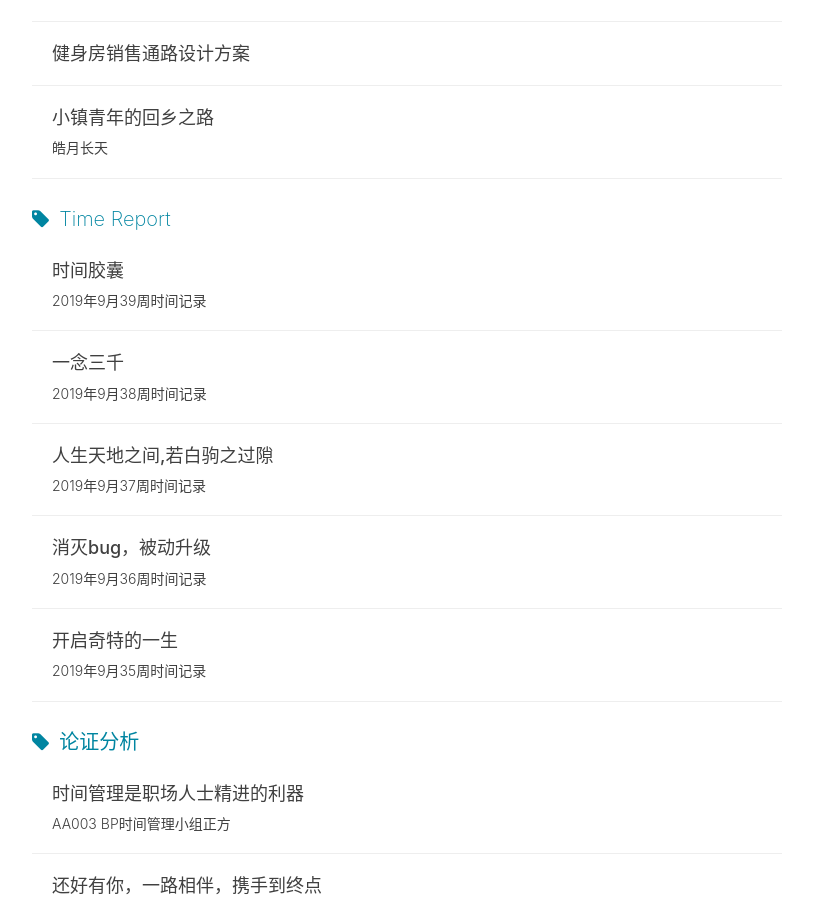
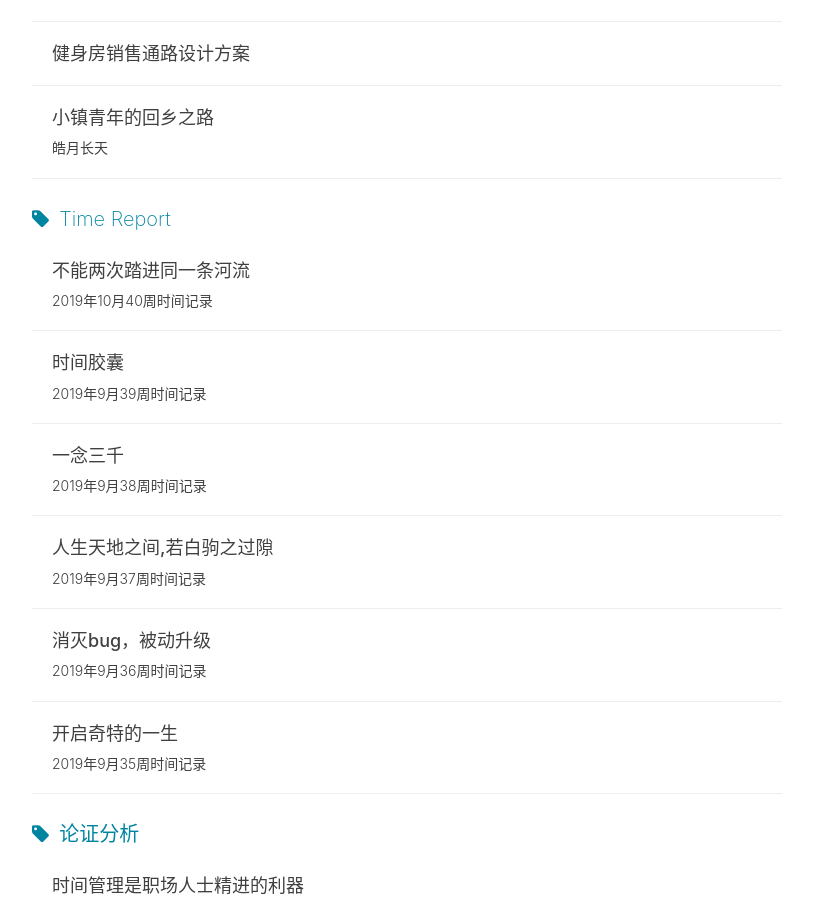
Before and after one commit to kiaorahao/hao.github.io, a Jekyll site: the page built from tags.html, in a window 1280 px wide and 900 px high, scrolled down 3838 px. Shown: the whole window, without its empty margins (233-1046 px from the left). Built offline with Jekyll 4.4.1, drawn with Linux system fonts in a browser that asks for light colours; nearby versions of some CDN libraries; a script that is not in the unit is left out; comment, search, counter and statistics services are not loaded; some of the changed lines change nothing that is shown.

Commit message:
191008
191008

```diff
--- /dev/null
+++ b/_posts/2019-10-08-W40 TM Review.md
@@ -0,0 +1,123 @@
+---
+layout: post
+title: "不能两次踏进同一条河流"
+subtitle: '2019年10月40周时间记录'
+author: "Hao"
+header-style: text
+catalog: true
+tags:
+  - Time Report
+
+
+---
+
+
+
+# Review
+
+## A. 活动占比分析图
+
+### A.1. Activities Pie Chart
+
+![uWxiQO.png](https://s2.ax1x.com/2019/10/08/uWxiQO.png)
+
+### A.2. Activities Stacked Bar chart
+
+![uWxPSK.png](https://s2.ax1x.com/2019/10/08/uWxPSK.png)
+
+## B. KPI 指标雷达图
+
+### B.1. KPI 指标
+
+![uWx9W6.png](https://s2.ax1x.com/2019/10/08/uWx9W6.png)
+
+| **Activity**      | **Analysis**                                                 |
+| :---------------- | :----------------------------------------------------------- |
+| Audio Writing     | 小幅增加，因为调整了新的模板，增加了更多的固定问题，同时英文的比重增加，而英文对于字数的贡献没有中文大。 |
+| Study             | 有所增加，准备Ia006课程的相关学习工作。                      |
+| Productivity      | 有大幅度的增加，主要是因为Dynalist的相关模板的优化以及迁移工作，还有review的周报月报和季报的工作。 |
+| Reading           | 本周事务性工作比较多，严重萎缩。                             |
+| Social Networking | 因为进入假期，带着阳阳参加社交活动。                         |
+| Work              | 有较大的减少。                                               |
+| General Writing   | 没有时间进行额外的写作工作。                                 |
+| Fitness           | 基本稳定持平。                                               |
+
+### B.2. 四大类任务
+
+![uWxkOe.png](https://s2.ax1x.com/2019/10/08/uWxkOe.png)
+
+| **Type** | **Analysis**   |
+| :------- | :------------- |
+| Core     | 稍微有所增加。 |
+| Extend   | 稍微减少。     |
+| Support  | 持平。         |
+| Leisure  | 持平。         |
+
+### B.3. Free time
+
+![uWxFyD.png](https://s2.ax1x.com/2019/10/08/uWxFyD.png)
+
+| **Activity**      | **Analysis**                                        |
+| :---------------- | :-------------------------------------------------- |
+| Personal          | 利用并行时间看了部分电影。                          |
+| Principles        | 得益于语音写作发散思考，为principles card增加素材。 |
+| Social Networking | 个人社交时间大幅度减少。                            |
+
+
+
+## C. KPI 指标趋势图
+
+
+
+### C.1. Daily Activity
+
+![uWxZTA.png](https://s2.ax1x.com/2019/10/08/uWxZTA.png)
+
+
+
+| **Activity** | **Analysis**                                                 |
+| :----------: | :----------------------------------------------------------- |
+|  Sleep time  | 除了10.3 因为晚上花了一个半小时进行Dynalist模板的优化，睡得非常晚，然后起来的比较早，其他的时间相对是比较正常。但是依然还是需要努力改正，形成早睡早起的习惯。 |
+| IntensiveAW  | 正在适应新模板，预计本周会回归正常的时间，要控制总体的时间消耗。 |
+
+###
+
+
+
+### C.2. Weekly Activity
+
+![uWxpJx.png](https://s2.ax1x.com/2019/10/08/uWxpJx.png)
+
+| **Activity**           | **Analysis**                                                 |
+| :--------------------- | :----------------------------------------------------------- |
+| Time Mgmt.ETL          | 继续控制在一个合理的水平。                                   |
+| Time Mgmt.优化         | 有大幅度的增加，主要是因为主数据的调整导致报表格式有很多的调整。 |
+| Time Mgmt.周报         | 持续的减少，这个是刻意训练的结果。                           |
+| Review.周报            |                                                              |
+| 郑宅之宝.周报          |                                                              |
+| 慢改语写               | 稍微有所减少，本周会继续细颗粒度监控。                       |
+| AW.周报                |                                                              |
+| Principles.Card making |                                                              |
+| Principles.Desktop     |                                                              |
+
+## D. 元数据监控
+
+### D.1. 数据颗粒度监控图
+
+![uWxSF1.png](https://s2.ax1x.com/2019/10/08/uWxSF1.png)
+
+
+
+数据颗粒度变得越来越细，说明对于时间感知的精准度稳步提升。有些偏离均值较大的数据，是因为当天有大块集中的活动，比如9月21号是分享及预演活动，所以整块的时间记录在一个项目上面。
+
+
+
+# Plan
+
+本周会减少productivity的时间，用以增加第1周IA006的学习时间，同时适当回归部分的时间到胶囊计划中，另外假期需要带阳阳参加一些亲子活动，也会额外花掉部分时间。
+
+# Changelog
+
+- 20191008 V2.0 优化图表结构
+- 20190909 V1.1 增加title
+- 20190903 V1.0 初稿
```
Also changed, not shown: _posts/2019-09-24-W38 audio writing.md (+0 -5 lines), 2 other files.
